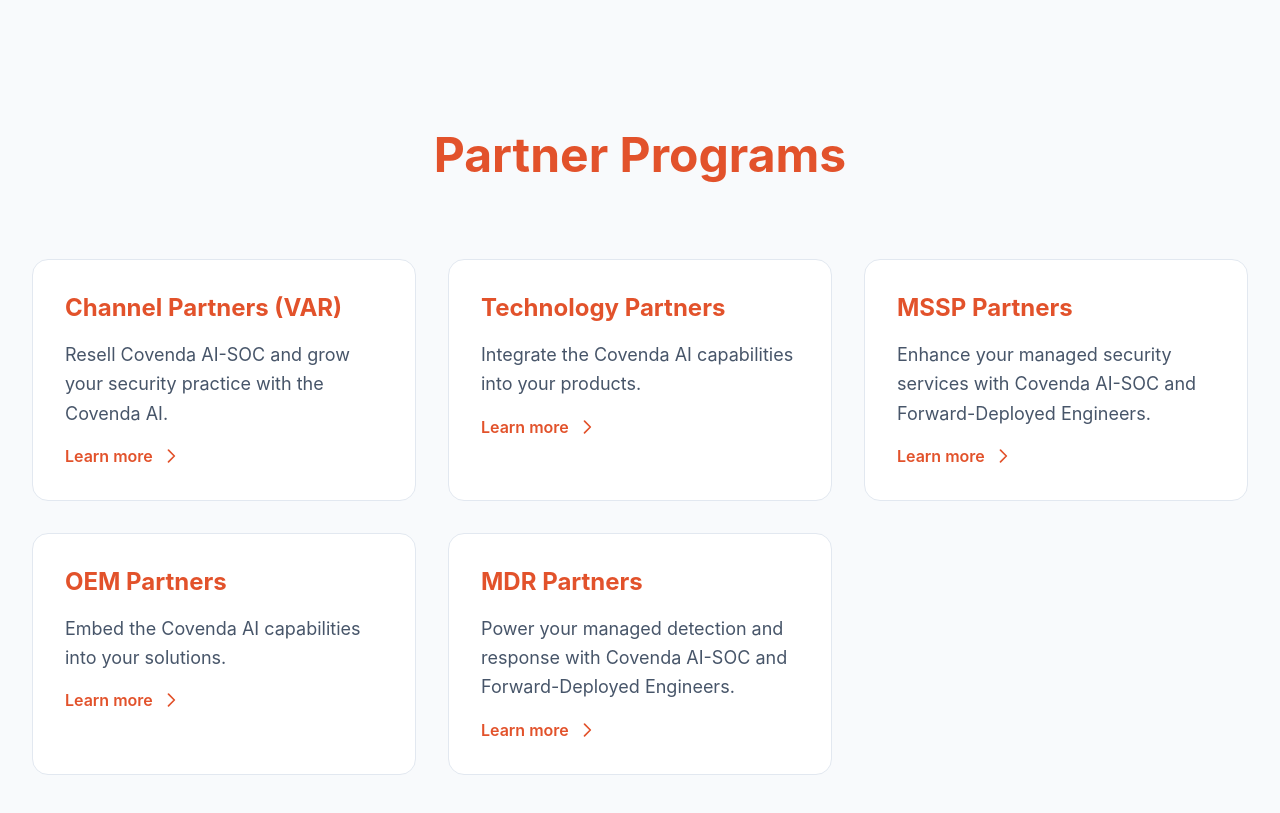
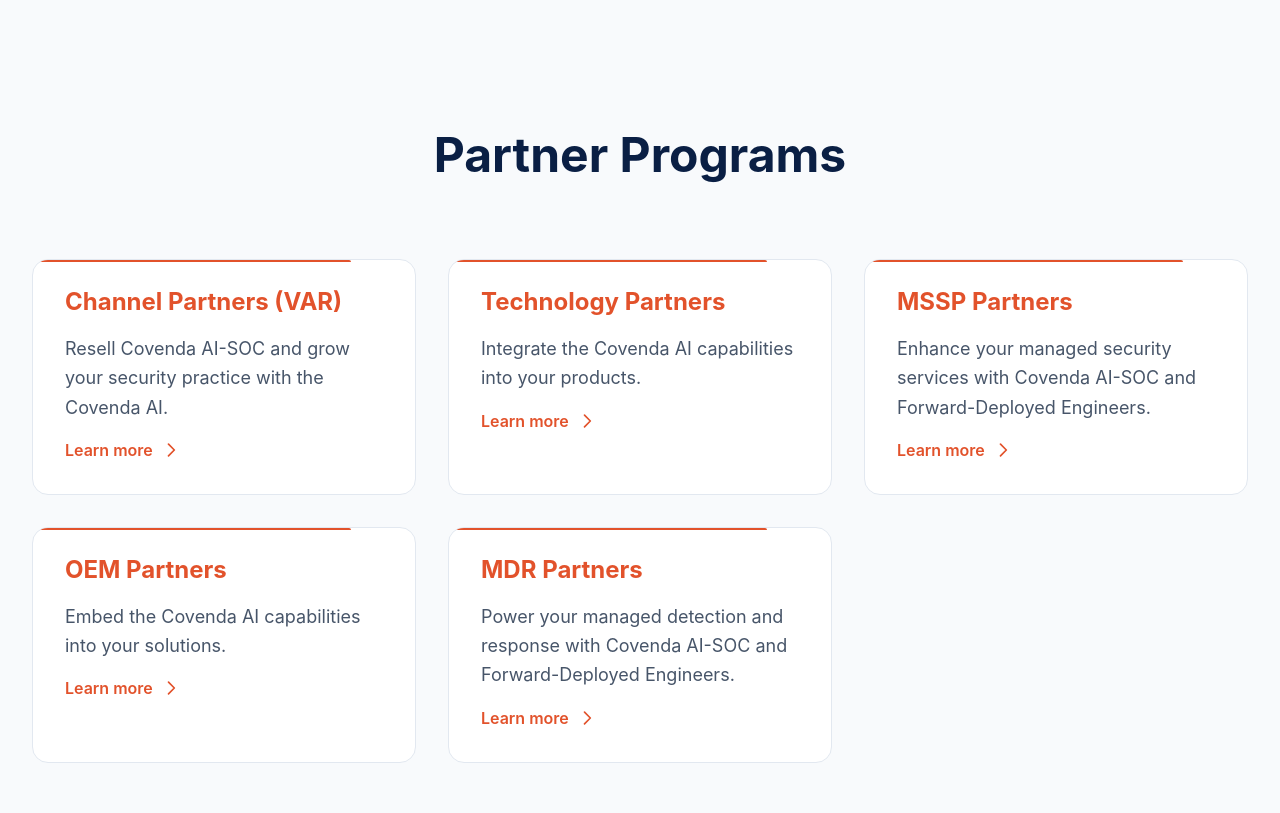
Before and after one commit to Covenda/AI-SOC2, a Next.js app: page /partner in a window 1280 px wide. Shown: the part 820-1633 px from the top of the page. Built offline with nearby package versions, Linux system fonts and the light colour scheme.

Commit message:
Remove decorative icons from cards, make titles orange (#e2522b), add orange top border to cards

```diff
--- a/app/page.tsx
+++ b/app/page.tsx
@@ -102,7 +102,7 @@
                 href={product.href}
                 className="card group cursor-pointer hover:border-brand-orange hover:shadow-lg transition-all duration-300 relative overflow-hidden"
               >
-                <div className="absolute -top-8 -left-8 -right-8 h-[4px] bg-[#e2522b] rounded-t-xl"></div>
+                <div className="h-[2px] w-full bg-[#e2522b] mb-6 -mx-8 -mt-8 rounded-t-xl"></div>
                 <h3 className="text-xl md:text-2xl font-bold text-[#e2522b] mb-4">
                   {product.title}
                 </h3>
--- a/components/FeatureGrid.tsx
+++ b/components/FeatureGrid.tsx
@@ -32,7 +32,7 @@
         {(title || description) && (
           <div className="text-center max-w-3xl mx-auto mb-20">
             {title && (
-              <h2 className="text-3xl md:text-4xl lg:text-5xl font-bold text-[#e2522b] mb-6">
+              <h2 className="text-3xl md:text-4xl lg:text-5xl font-bold text-brand-navy mb-6">
                 {title}
               </h2>
             )}
@@ -43,7 +43,7 @@
           {features.map((feature, index) => {
             const content = (
               <>
-                <div className="absolute -top-8 -left-8 -right-8 h-[4px] bg-[#e2522b] rounded-t-xl"></div>
+                <div className="h-[2px] w-full bg-[#e2522b] mb-6 -mx-8 -mt-8 rounded-t-xl"></div>
                 <h3 className="text-xl md:text-2xl font-bold text-[#e2522b] mb-4">
                   {feature.title}
                 </h3>
```
Also changed, not shown: 1 other file (tests, documents, lock files or other folders).
